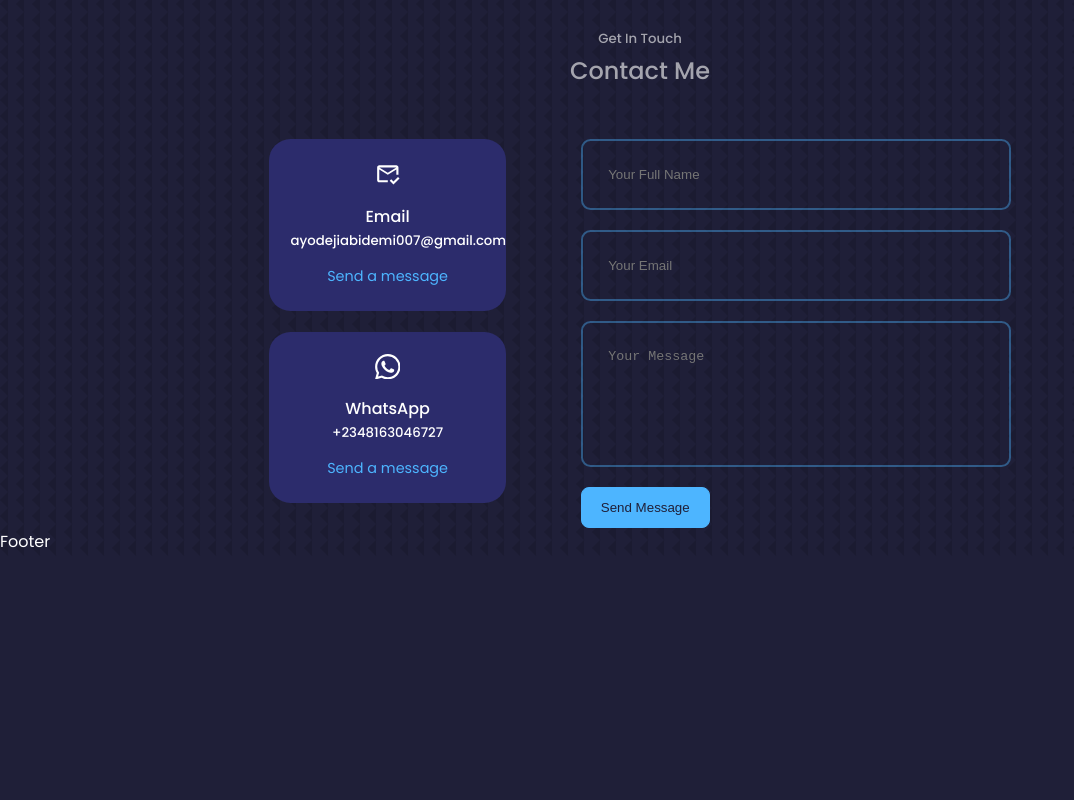
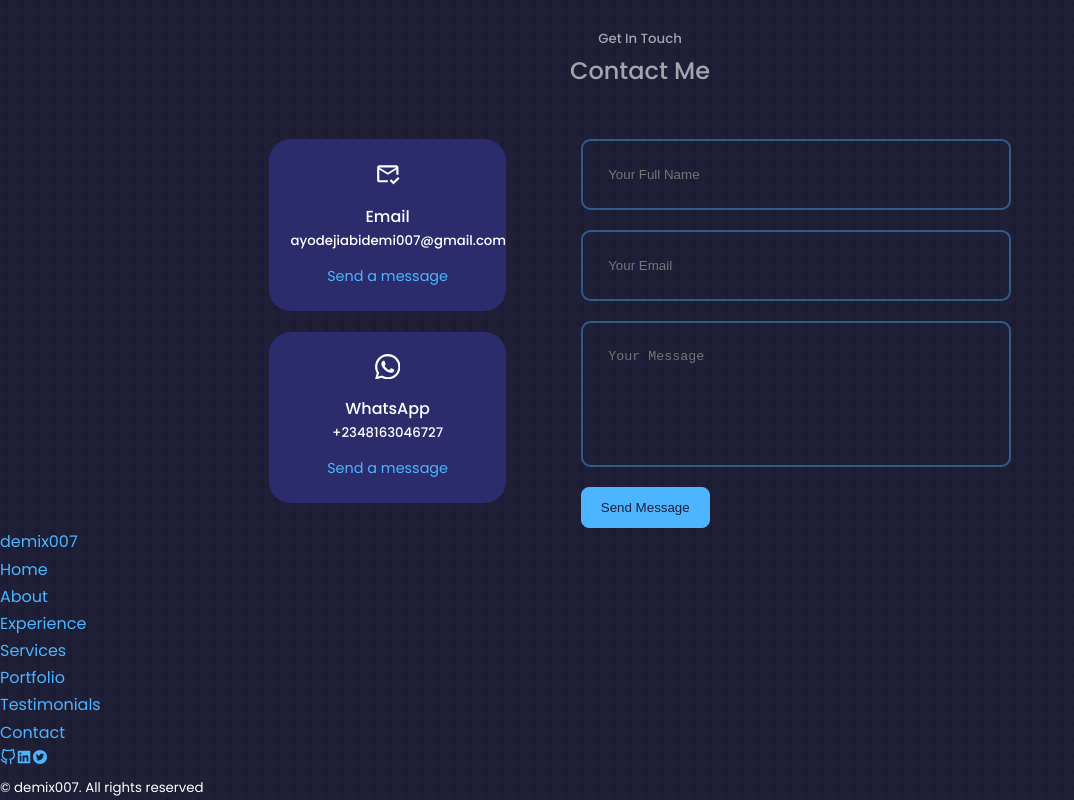
Before and after one commit to demix007/portfolio-website, a React (Create React App) app: page / in a window 1280 px wide. Shown: the part 4868-5668 px from the top of the page, without its empty margins (0-1074 px from the left). Before the commit the page ends 5424 px from the top, so only its background shows below. Built offline with nearby package versions, Linux system fonts and the light colour scheme.

Commit message:
Add footer section markup

```diff
--- a/src/components/footer/Footer.jsx
+++ b/src/components/footer/Footer.jsx
@@ -1,10 +1,33 @@
-import React from 'react'
-import './footer.css'
+import React from 'react';
+import './footer.css';
+import { FiGithub } from 'react-icons/fi';
+import { AiFillLinkedin } from 'react-icons/ai';
+import { AiFillTwitterCircle } from 'react-icons/ai';
 
-const Footer = () => {
-  return (
-    <div>Footer</div>
-  )
-}
+const Footer = () => (
+  <footer>
+    <a href="#" className="footer__logo">demix007</a>
 
-export default Footer
+    <ul className="permalinks">
+      <li><a href="#">Home</a></li>
+      <li><a href="#about">About</a></li>
+      <li><a href="#experience">Experience</a></li>
+      <li><a href="#services">Services</a></li>
+      <li><a href="portfolio">Portfolio</a></li>
+      <li><a href="#testimonials">Testimonials</a></li>
+      <li><a href="#contact">Contact</a></li>
+    </ul>
+
+    <div className="footer__socials">
+      <a href="https://github.com/demix007"><FiGithub /></a>
+      <a href="linkedin.com/in/ayodejiabidemi"><AiFillLinkedin /></a>
+      <a href="https://twitter.com/Dat_dope_demix"><AiFillTwitterCircle /></a>
+    </div>
+
+    <div className="footer_copyright">
+      <small>&copy; demix007. All rights reserved</small>
+    </div>
+  </footer>
+);
+
+export default Footer;
```
